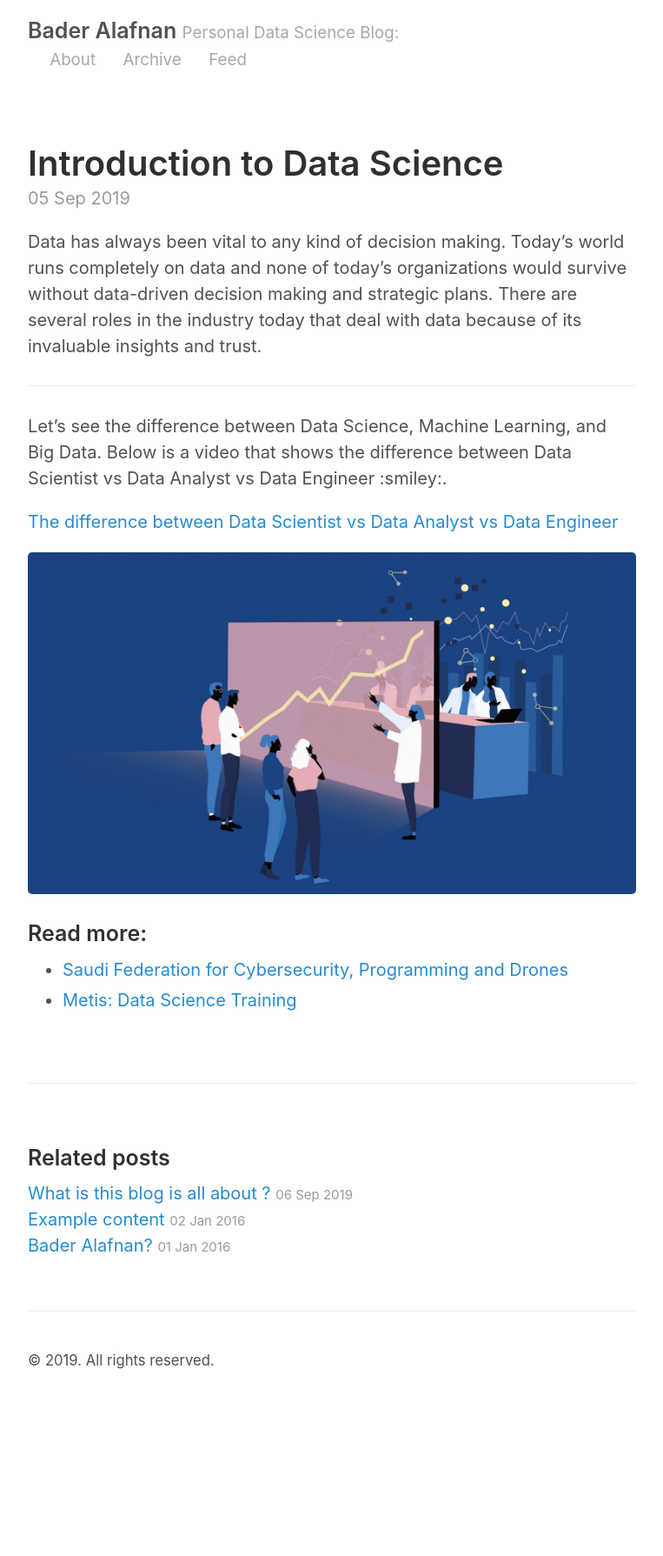
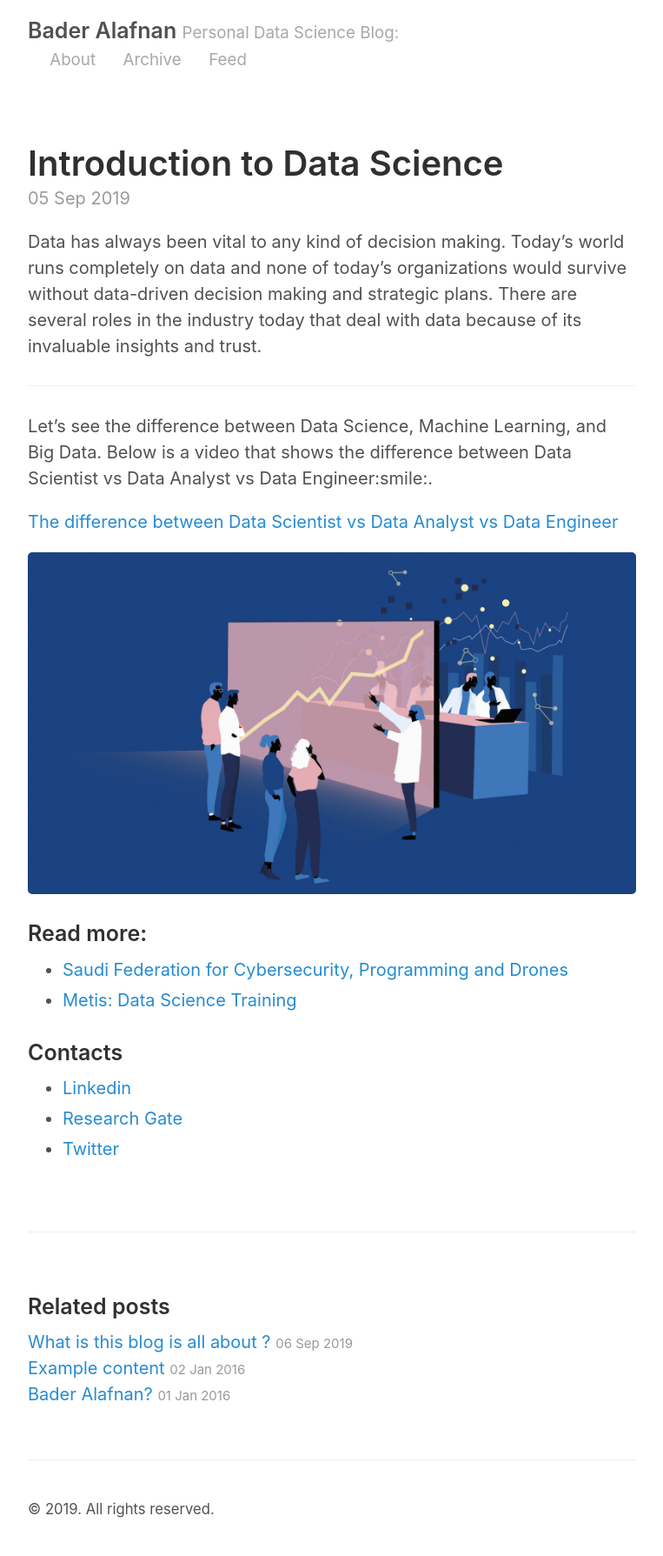
Before and after one commit to alafnan/alafnan.github.io, a Jekyll site: the page built from _posts/2019-09-05-introduction.md, in a window 1280 px wide. Shown: the whole page at 87% size, without its empty margins (258-1021 px from the left). Built offline with Jekyll 4.4.1, drawn with Linux system fonts in a browser that asks for light colours; before the commit the page ends 1618 px from its top, so only the background shows below that.

Commit message:
Update 2019-09-05-introduction.md

```diff
--- a/_posts/2019-09-05-introduction.md
+++ b/_posts/2019-09-05-introduction.md
@@ -8,13 +8,20 @@ Data has always been vital to any kind of decision making. Today’s world runs
 -----
 
 Let's see the difference between Data Science, Machine Learning, and Big Data.
-Below is a video that shows the difference between Data Scientist vs Data Analyst vs Data Engineer :smiley:.
+Below is a video that shows the difference between Data Scientist vs Data Analyst vs Data Engineer:smile:.
 
 [The difference between Data Scientist vs Data Analyst vs Data Engineer](https://www.youtube.com/watch?v=5mCnQz3wwAY)
 
 ![Image test]({{ site.url }}/images/hdsi.jpg)
 
+
 ### Read more:
 
 * [Saudi Federation for Cybersecurity, Programming and Drones](https://safcsp.org.sa/en.html)
 * [Metis: Data Science Training](https://www.thisismetis.com/)
+
+### Contacts
+
+* [Linkedin](https://www.linkedin.com/in/bader-alafnan-353480122/)
+* [Research Gate](https://www.researchgate.net/profile/Bader_Alafnan)
+* [Twitter](https://www.thisismetis.com/)
```
